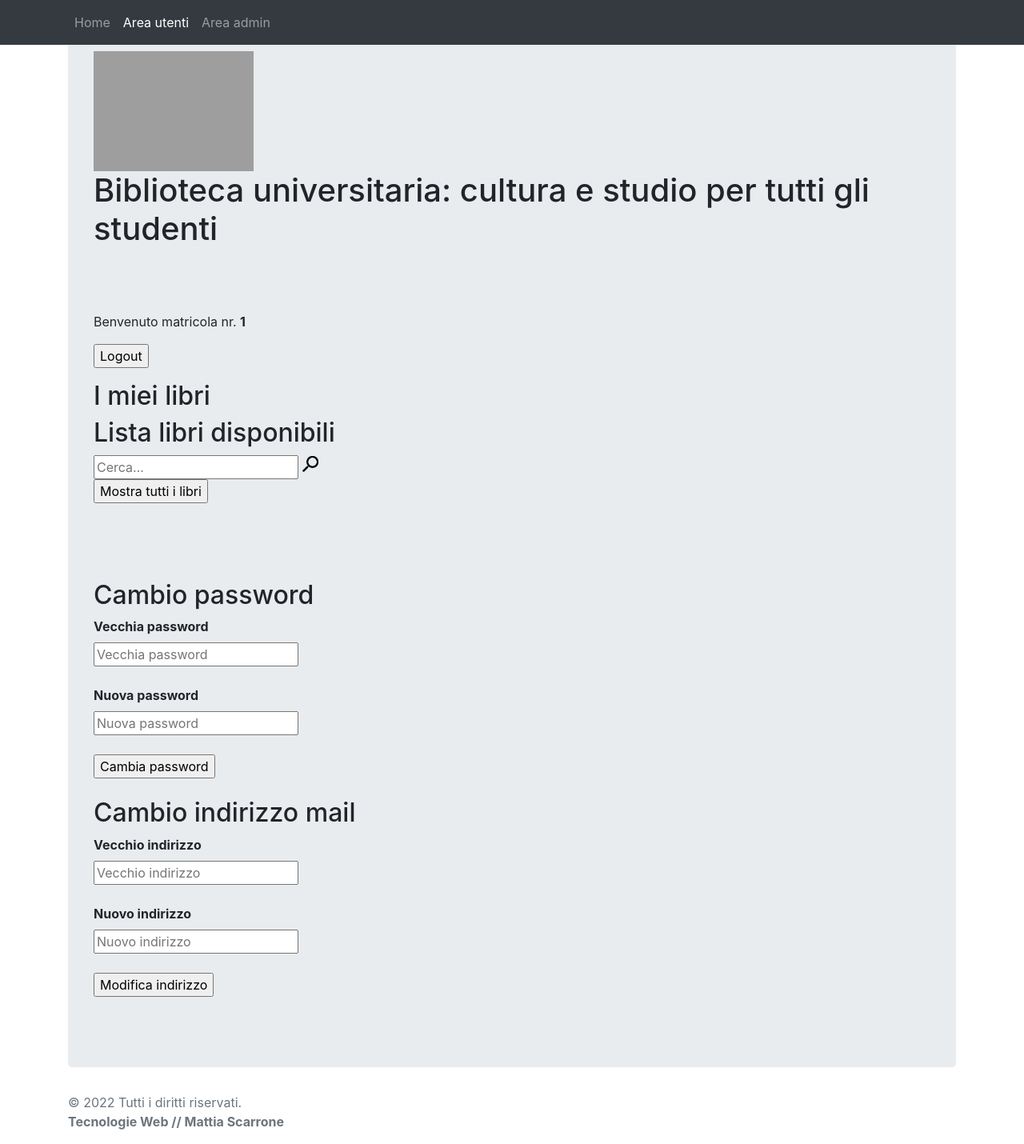
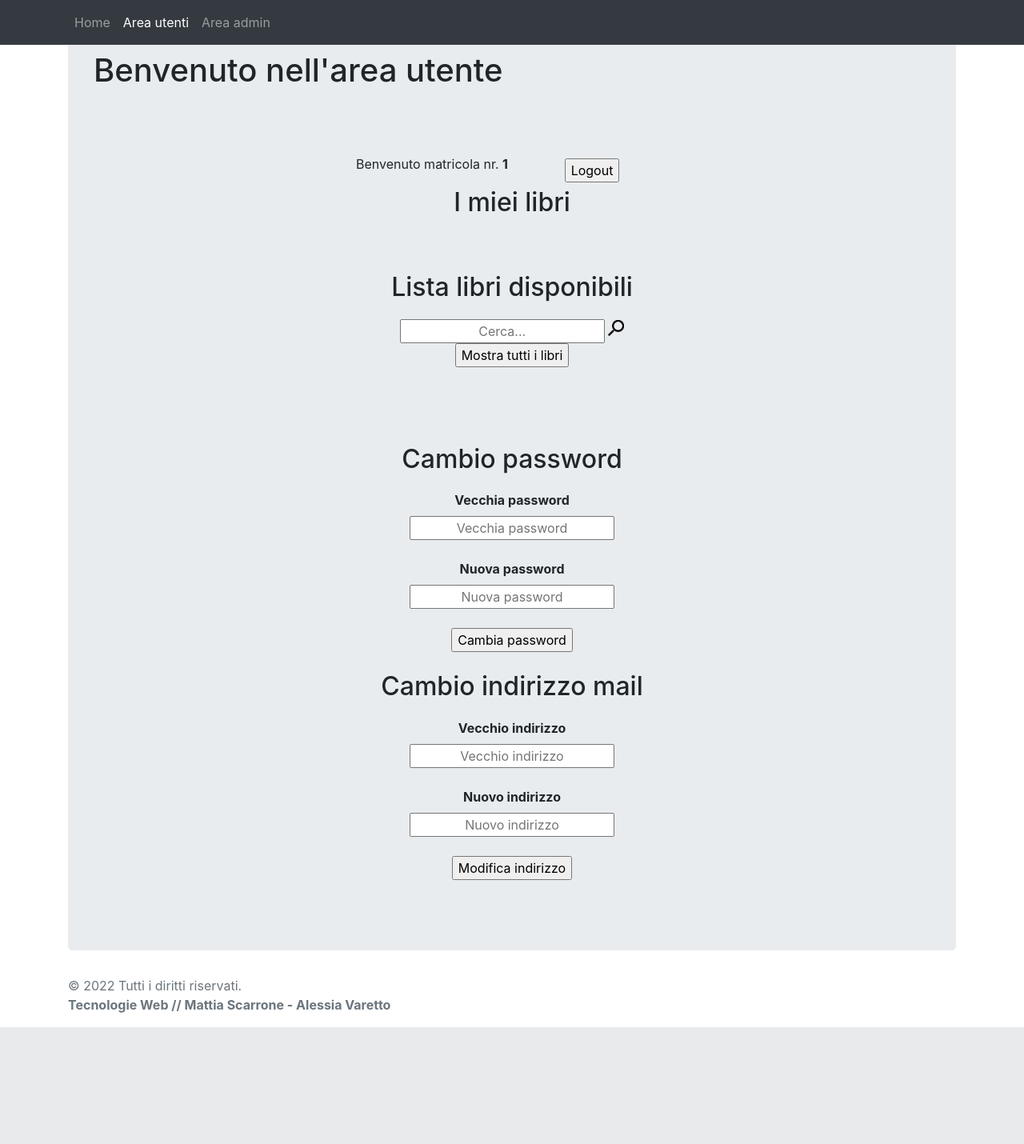
Before and after one commit to mejdanek/bibliotecauniversitaria, a PHP site: page /bibliotecauniversitaria/user-page.php in a window 1280 px wide. Shown: the whole page at 80% size. After the commit the page ends 1284 px from the top, so only its background shows below. Run offline with PHP 8.4, Linux system fonts and the light colour scheme; the visitor is signed in with stand-in values (Sample User, id 1); data comes from the database, SQL or seed files in the repository; grey boxes are pictures that could not be loaded.

Commit message:
graphics improvement

```diff
--- a/admin-login.html.php
+++ b/admin-login.html.php
@@ -40,13 +40,9 @@
 		<div class="jumbotron">
 			<header>
 				<br>
-				<!--LogoICT-->
-				<a href="index.php"><img id="left" src="images/logo.png" width="200" alt="logo" title="Logo#CPS/external link"></a>
 				<!--Titolo-->
 				<h1>Admin Area</h1><br><br><br>
 			</header>
-			<!--Immagine destra-->
-			<div id="right"><img src="images/admin.png" alt="admin" title="Admin" width="190"></div><br><br><br>
 			<!--Inizio form-->
 			<div id="center">
 				<form action="admin-login.php" method="post" name="login">
--- a/common/footer.html
+++ b/common/footer.html
@@ -2,7 +2,7 @@
 
 <footer class="footer">
     <div class="container">
-      <p class="text-muted">&copy; 2022 Tutti i diritti riservati.<br><b>Tecnologie Web // Mattia Scarrone</b></p>
+      <p class="text-muted">&copy; 2022 Tutti i diritti riservati.<br><b>Tecnologie Web // Mattia Scarrone - Alessia Varetto</b></p>
     </div>
   </footer>
 
--- a/login.html.php
+++ b/login.html.php
@@ -38,13 +38,9 @@
 	<main role="main" class="container">
 		<div class="jumbotron">
 			<header>
-				<!--LogoICT-->
-				<a href="index.php"><img id="left" src="images/logo.png" width="200" alt="logo" title="Logo#CPS/external link"></a>
 				<!--Titolo-->
 				<h1>Accedi ai servizi</h1><br><br><br>
 			</header>
-			<!--Immagine dx-->
-			<div id="right"><img src="images/chiave.png" alt="chiave" title="Login" width="190"></div><br><br><br><br><br>
 			<!--Inizio form-->
 			<div id="center">
 				<form action="login.php" method="post" name="login">
--- a/logout.html.php
+++ b/logout.html.php
@@ -26,9 +26,6 @@
 	  <main role="main" class="container">
 		<div class="jumbotron">
 	<header>
-		<!--LogoICT-->
-		<a href="index.php"><img id="left" src="images/logo.png" width="200" alt="logo"
-				title="Logo#CPS/external link"></a>
 		<!--Titolo-->
 		<h1>Logout effettuato correttamente!<br><br> <img src="images/check.gif" alt="check" title="Check" width="100">
 		</h1><br>
--- a/stylesheets/style.css
+++ b/stylesheets/style.css
@@ -12,3 +12,34 @@
     height: 20px;
     width: 20px;
 }
+
+table td,th{
+    border: 1px solid black;
+    width: 300em;
+    text-align: center;
+}
+
+h2{
+    margin-bottom: 20px;
+    text-align: center;
+}
+
+fieldset *{
+   text-align: center;
+}
+
+#benvenuto td{
+    text-align: center;
+    width: 200px;
+    border: none !important;
+    vertical-align: middle !important;
+}
+
+#utentebenvenuto table{
+    margin-left: auto;
+    margin-right: auto;
+}
+
+#center{
+    text-align: center;
+}
--- a/user-page.php
+++ b/user-page.php
@@ -22,7 +22,7 @@
         type: "GET", // specifica il titolo di richiesta
         success: function(response) { // response = lista di libri (array di oggetti JSON). Success è la funzione che verrà eseguita in caso di successo
           // della chiamata a cui passiamo come parametro response che rappresenta i dati restituiti dal server web
-          html_table = `<table id='center'>
+          html_table = `<table id='listalibri'>
 						<tr>
 							<th>ISBN</th>
 							<th>Titolo</th>
@@ -70,6 +70,7 @@
 							<th>Titolo</th>
 							<th>Autore</th>
 							<th>Editore</th>
+              <th>Restituisci</th>
 						</tr>`;
             for (i = 0; i < response.libri.length; i++) { // ciclo for per ciclare sull'array
               isbn = response.libri[i].isbn; // prendo i valori delle proprietà di ogni singolo libro
@@ -247,20 +248,21 @@
   <main role="main" class="container">
     <div class="jumbotron">
       <header>
-        <!--LogoICT-->
-        <a href="user-page.php"><img id="left2" src="images/logo.png" width="200" alt="logo" title="Logo#CPS/external link"></a>
-        <!--Titolo-->
-        <h1>Biblioteca universitaria: cultura e studio per tutti gli studenti</h1><br><br><br>
+      <!--Titolo-->
+        <h1>Benvenuto nell'area utente</h1><br><br><br>
       </header>
-
-      <p>Benvenuto matricola nr. <b><?php echo $matricola; ?></b>
-      <form action="logout.php" method="post" name="logout">
+      <div id="utentebenvenuto">
+      <table id="benvenuto">
+      <td><p >Benvenuto matricola nr. <b><?php echo $matricola; ?></b></p></td>
+      <td><form action="logout.php" method="post" name="logout">
         <input type="submit" value="Logout">
-      </form>
-      </p>
+      </form></td>
+</div>
+      </table>
       <!-- libri in carico all'utente -->
       <h2>I miei libri</h2>
       <div id="libriutente"></div>
+      <br><br>
 
       <!-- tutti i libri disponibili -->
       <h2>Lista libri disponibili</h2>
```
Also changed, not shown: admin-page.php (+11 -12 lines), index.php (+9 -8 lines).
